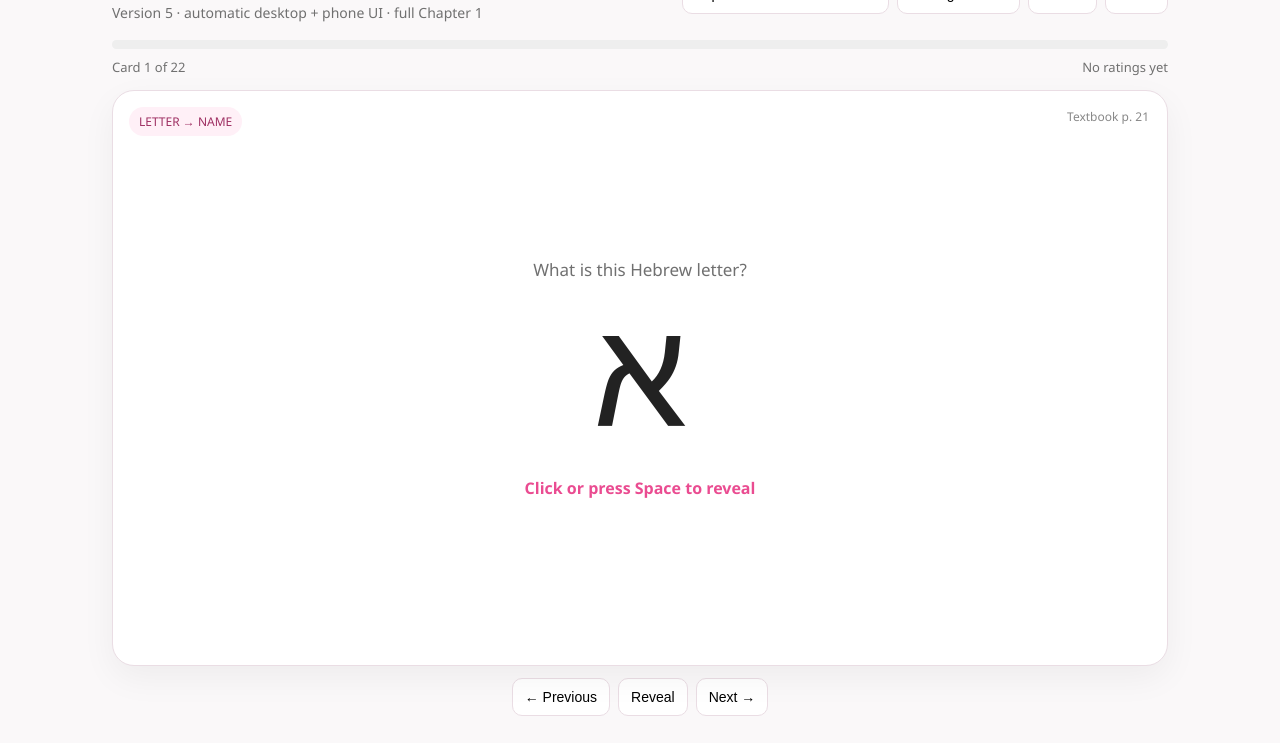
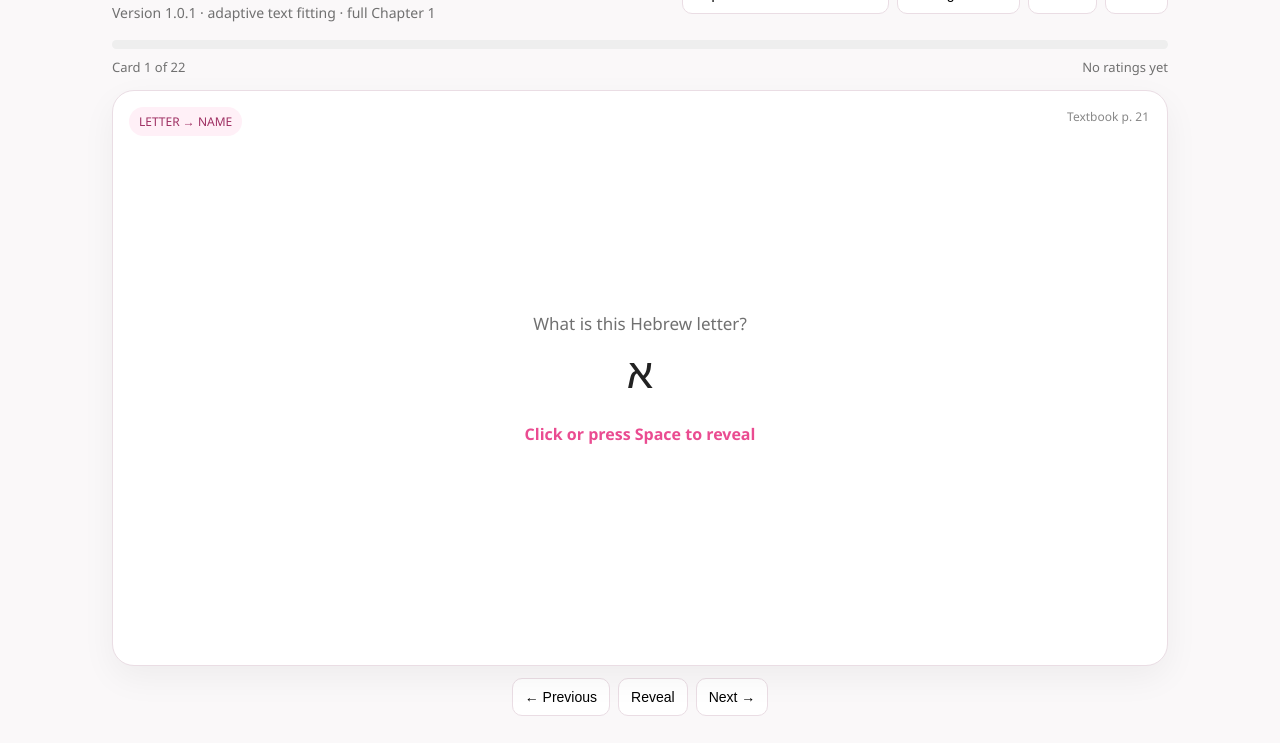
Before and after one commit to EEzEEk/Hebrew-Flashcards, a plain HTML site: page index.html in a window 1280 px wide. Shown: the part 57-800 px from the top of the page. Drawn offline with Linux system fonts and the light colour scheme.

Commit message:
Add files via upload

```diff
--- a/index.html
+++ b/index.html
@@ -2,7 +2,7 @@
 <html lang="en">
 <head>
 <meta charset="utf-8"><meta name="viewport" content="width=device-width,initial-scale=1">
-<title>Hebrew Ulpan Flashcards</title>
+<title>Hebrew Ulpan Flashcards v1.0.1</title>
 <style>
 :root{--pink:#ea4c91;--pale:#fff0f7;--ink:#222;--muted:#707070;--line:#eadde4}
 *{box-sizing:border-box} body{margin:0;background:#faf8f9;color:var(--ink);font-family:Segoe UI,Arial,sans-serif}
@@ -301,6 +301,30 @@ body.phone-ui.phone-landscape .nav button{
 }
 body.debug-device #deviceDebug{display:block}
 
+
+/* ---------- v1.0.1 adaptive front-text fitting ---------- */
+#frontcontent{
+  width:100%;
+  max-width:100%;
+  display:flex;
+  align-items:center;
+  justify-content:center;
+  overflow:hidden;
+}
+#frontcontent .fit-front-text{
+  display:block;
+  width:100%;
+  max-width:100%;
+  max-height:100%;
+  overflow:hidden;
+  text-align:center;
+  white-space:normal;
+  overflow-wrap:anywhere;
+  word-break:normal;
+  line-height:1.08;
+}
+body.phone-ui #frontcontent .fit-front-text{padding-inline:2px;}
+
 </style>
 
 <meta name="theme-color" content="#ea4c91">
@@ -318,7 +342,7 @@ body.debug-device #deviceDebug{display:block}
 <div id="deviceDebug"></div>
 <div class="wrap">
 <header>
-<div><h1>Hebrew Flashcards</h1><div class="sub">Version 5 · automatic desktop + phone UI · full Chapter 1</div></div>
+<div><h1>Hebrew Flashcards</h1><div class="sub">Version 1.0.1 · adaptive text fitting · full Chapter 1</div></div>
 <div class="controls">
 <select id="deck">
 <option value="letters">Alphabet</option>
@@ -376,18 +400,18 @@ function render(){
   if(c.kind==="letter"){
     if(activeMode==="recognition"){
       tag="LETTER → NAME"; p="What is this Hebrew letter?";
-      content=`<div class="hebrew">${c.letter}</div>`;
+      content=`<div class="hebrew fit-front-text">${c.letter}</div>`;
     }else{
       tag="NAME → WRITE"; p="Say it, then write the printed and handwritten forms before revealing.";
-      content=`<div class="name">${c.name}</div>`;
+      content=`<div class="name fit-front-text">${c.name}</div>`;
     }
   }else{
     if(activeMode==="recognition"){
       tag="HEBREW → ENGLISH"; p="What does this mean?";
-      content=`<div class="hebrew" style="font-size:${c.hebrew.length>6?'72px':'105px'}">${c.hebrew}</div>`;
+      content=`<div class="hebrew fit-front-text">${c.hebrew}</div>`;
     }else{
       tag="ENGLISH → HEBREW"; p="Say the Hebrew aloud, then write it before revealing.";
-      content=`<div class="name" style="font-size:38px">${c.english}</div>`;
+      content=`<div class="name fit-front-text">${c.english}</div>`;
     }
   }
   document.getElementById("tag").textContent=tag;
@@ -395,6 +419,7 @@ function render(){
   document.getElementById("prompt").textContent=p;
   document.getElementById("frontcontent").innerHTML=content;
   stats();
+  requestAnimationFrame(fitCurrentFrontText);
 }
 function reveal(){
   if(revealed)return; revealed=true; let c=currentCard();
@@ -442,6 +467,49 @@ rebuildPool();
 render();
 
 
+
+/* ---------- v1.0.1 text-fit engine ---------- */
+function fitElementText(el, opts={}){
+  if(!el) return;
+  const minPx=opts.minPx||22;
+  const maxPx=opts.maxPx||120;
+  const step=opts.step||1;
+  const container=opts.container||el.parentElement;
+  let size=maxPx;
+  el.style.fontSize=size+'px';
+  el.style.lineHeight='1.08';
+  const fits=()=>{
+    const cw=Math.max(1,container.clientWidth-6);
+    const ch=Math.max(1,container.clientHeight-6);
+    return el.scrollWidth<=cw && el.scrollHeight<=ch;
+  };
+  while(size>minPx && !fits()){
+    size-=step;
+    el.style.fontSize=size+'px';
+  }
+  if(!fits()) el.style.lineHeight='1';
+}
+function fitCurrentFrontText(){
+  const front=document.getElementById('front');
+  if(!front || front.classList.contains('hidden')) return;
+  const content=document.getElementById('frontcontent');
+  if(!content) return;
+  const target=content.querySelector('.fit-front-text');
+  if(!target) return;
+  const isHebrew=target.classList.contains('hebrew');
+  const isPhone=document.body.classList.contains('phone-ui');
+  const w=window.innerWidth||document.documentElement.clientWidth;
+  let maxPx,minPx;
+  if(isHebrew){
+    maxPx=isPhone?Math.min(132,w*0.30):Math.min(150,w*0.16);
+    minPx=isPhone?34:42;
+  }else{
+    maxPx=isPhone?Math.min(46,w*0.105):Math.min(54,w*0.06);
+    minPx=isPhone?20:24;
+  }
+  fitElementText(target,{minPx,maxPx,step:1,container:content});
+}
+
 function detectAdaptiveUI(){
   const w = window.innerWidth || document.documentElement.clientWidth;
   const h = window.innerHeight || document.documentElement.clientHeight;
@@ -462,6 +530,7 @@ function detectAdaptiveUI(){
   document.body.classList.toggle("phone-ui", isPhone);
   document.body.classList.toggle("phone-narrow", isNarrow);
   document.body.classList.toggle("phone-landscape", isPhone && landscape);
+  requestAnimationFrame(fitCurrentFrontText);
 
   const debug = document.getElementById("deviceDebug");
   if(debug){
@@ -496,9 +565,7 @@ function detectAdaptiveUI(){
 <script>
 if ("serviceWorker" in navigator) {
   window.addEventListener("load", () => {
-    navigator.serviceWorker.register("./service-worker.js").catch(err => {
-      console.log("Service worker registration failed:", err);
-    });
+    navigator.serviceWorker.register("./service-worker.js").catch(err => console.log("Service worker registration failed:", err));
   });
 }
 </script>
```
Also changed, not shown: service-worker.js (+12 -36 lines), README.txt, manifest.webmanifest, 1 other file.
